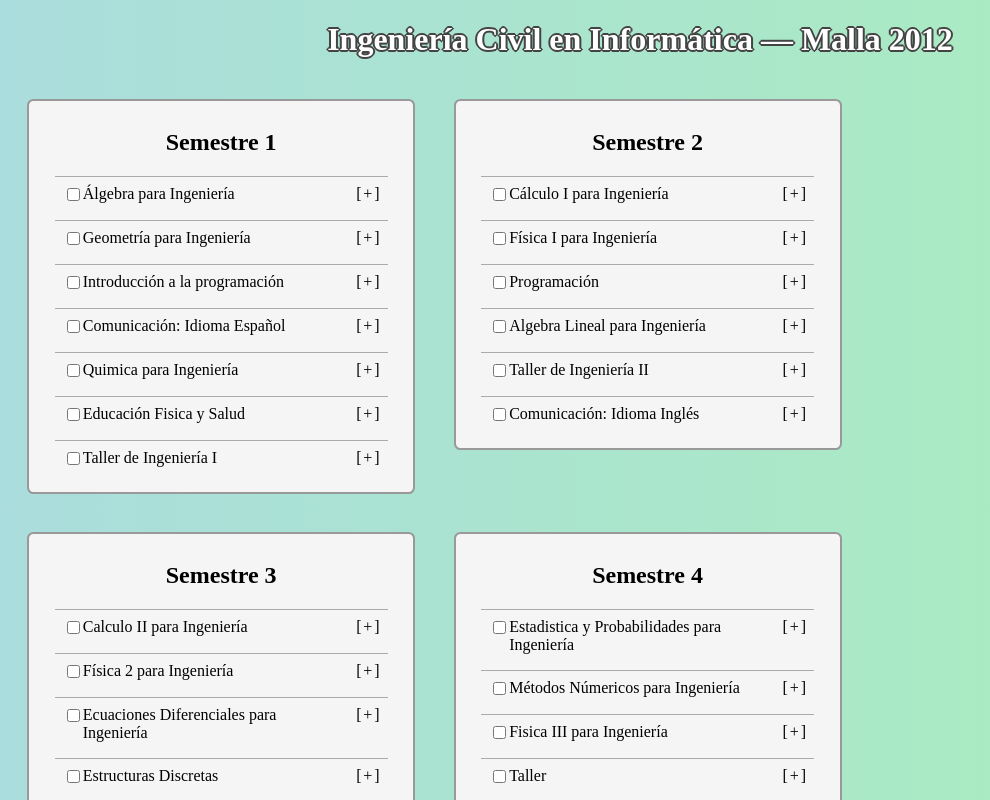
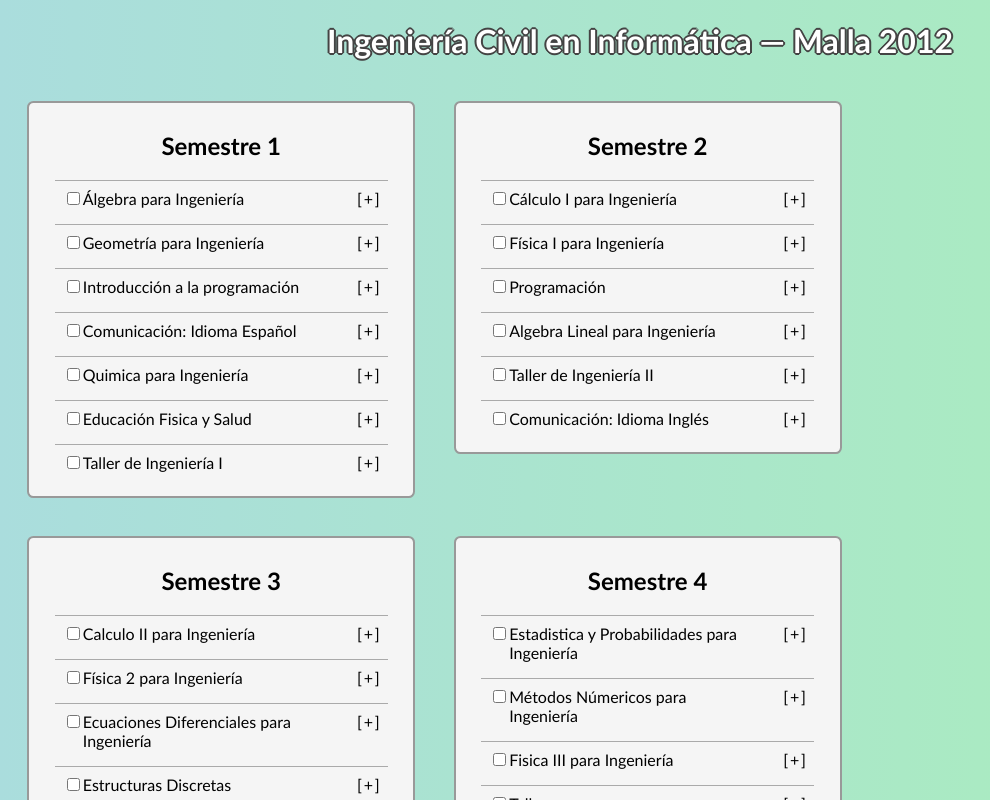
Before and after one commit to sandov/los_borbotones, a React (Create React App) app: page / in a window 1280 px wide. Shown: the top 800 px of the page, without its empty margins (0-990 px from the left). Built offline with nearby package versions, Linux system fonts and the light colour scheme.

Commit message:
Arregla fuentes

```diff
--- a/src/index.css
+++ b/src/index.css
@@ -1,6 +1,6 @@
 body {
     background-image: linear-gradient(90deg, #add, #aeb);
-    font-family: Ubuntu;
+    font-family: Ubuntu, "Trebuchet MS", sans-serif;
 }
 
 .semestres_container{
```
